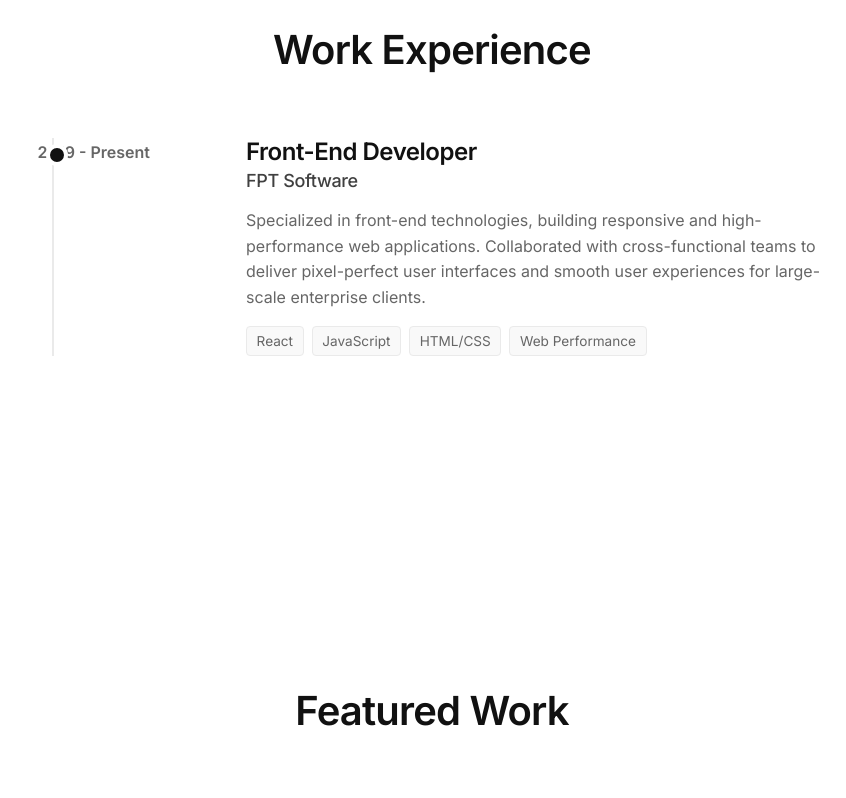
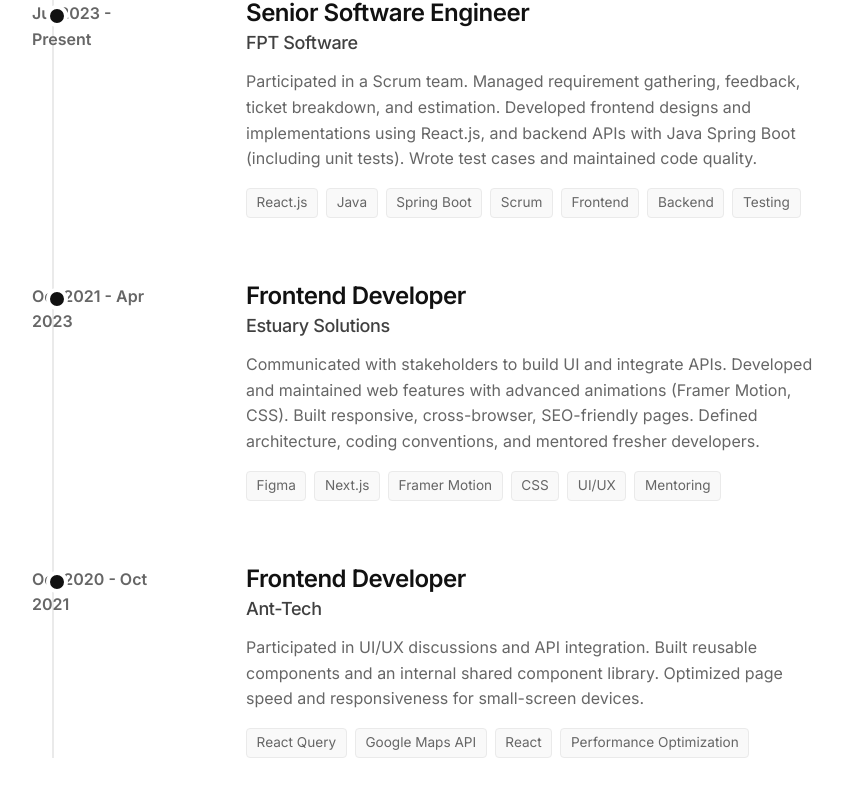
Before and after one commit to andynguyenit78/portfolio-website, a Next.js app: page / in a window 1280 px wide. Shown: the part 1777-2575 px from the top of the page, without its empty margins (208-1054 px from the left). Built offline with nearby package versions, Linux system fonts and the light colour scheme.

Commit message:
update: actual work experience from user

```diff
--- a/src/components/Experience/Experience.js
+++ b/src/components/Experience/Experience.js
@@ -6,11 +6,27 @@
 const experiences = [
     {
         id: 1,
-        role: "Front-End Developer",
+        role: "Senior Software Engineer",
         company: "FPT Software",
-        period: "2019 - Present",
-        description: "Specialized in front-end technologies, building responsive and high-performance web applications. Collaborated with cross-functional teams to deliver pixel-perfect user interfaces and smooth user experiences for large-scale enterprise clients.",
-        skills: ["React", "JavaScript", "HTML/CSS", "Web Performance"]
+        period: "Jul 2023 - Present",
+        description: "Participated in a Scrum team. Managed requirement gathering, feedback, ticket breakdown, and estimation. Developed frontend designs and implementations using React.js, and backend APIs with Java Spring Boot (including unit tests). Wrote test cases and maintained code quality.",
+        skills: ["React.js", "Java", "Spring Boot", "Scrum", "Frontend", "Backend", "Testing"]
+    },
+    {
+        id: 2,
+        role: "Frontend Developer",
+        company: "Estuary Solutions",
+        period: "Oct 2021 - Apr 2023",
+        description: "Communicated with stakeholders to build UI and integrate APIs. Developed and maintained web features with advanced animations (Framer Motion, CSS). Built responsive, cross-browser, SEO-friendly pages. Defined architecture, coding conventions, and mentored fresher developers.",
+        skills: ["Figma", "Next.js", "Framer Motion", "CSS", "UI/UX", "Mentoring"]
+    },
+    {
+        id: 3,
+        role: "Frontend Developer",
+        company: "Ant-Tech",
+        period: "Oct 2020 - Oct 2021",
+        description: "Participated in UI/UX discussions and API integration. Built reusable components and an internal shared component library. Optimized page speed and responsiveness for small-screen devices.",
+        skills: ["React Query", "Google Maps API", "React", "Performance Optimization"]
     }
 ];
 
```
